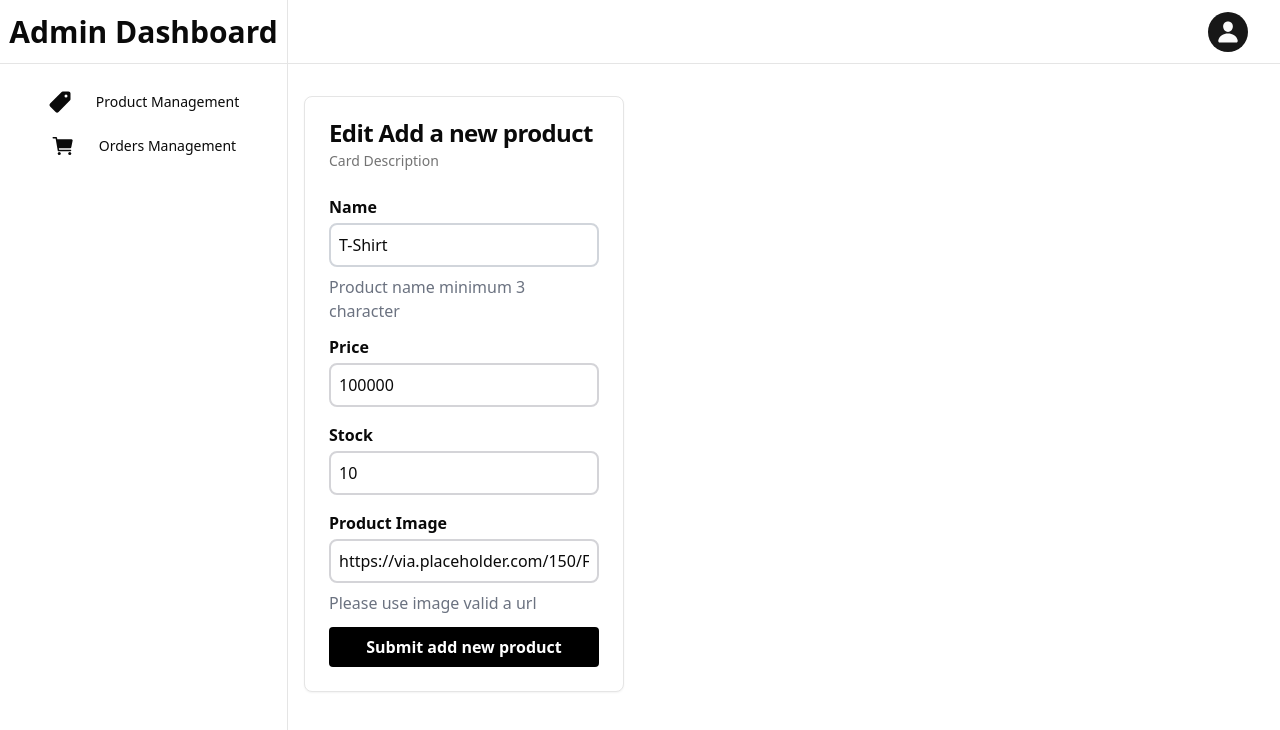
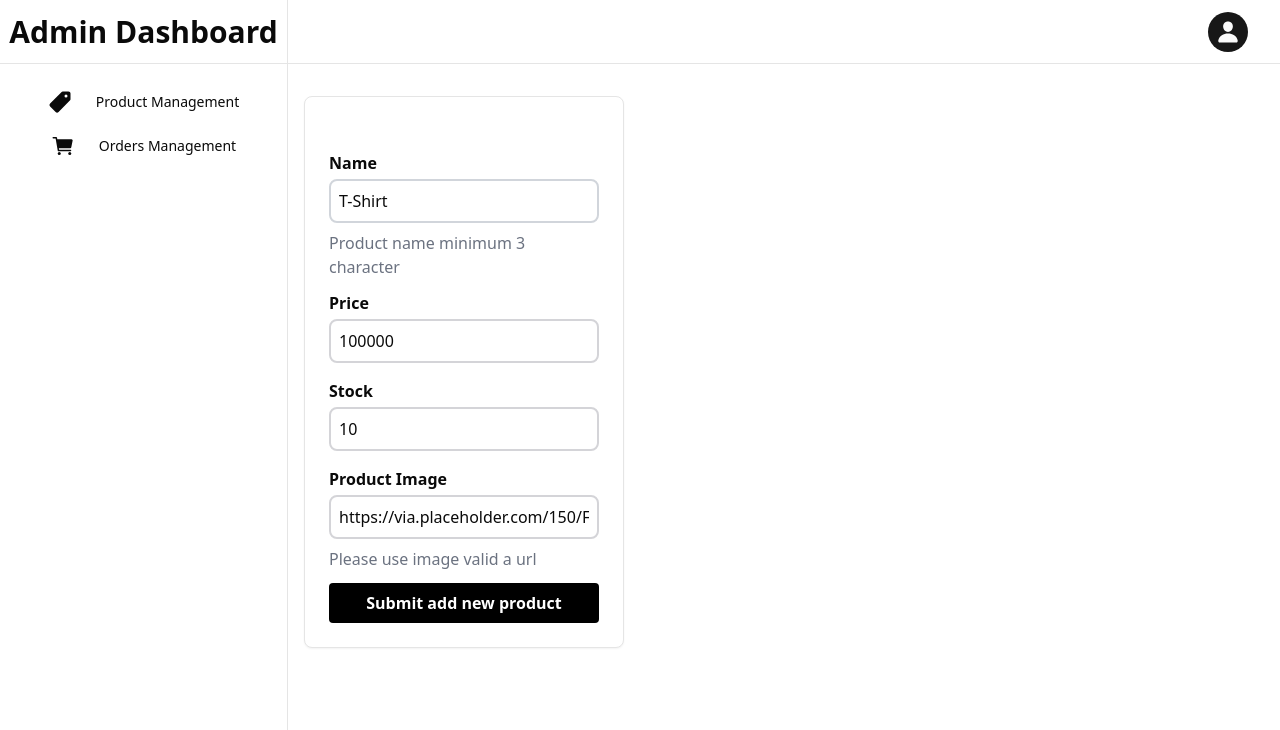
Before and after one commit to arifin2018/fastcampus-theo-frontend, a React (Vite) app: page /admin/edit/products/1 in a window 1280 px wide. Shown: the top 730 px of the page. Built offline with nearby package versions, Linux system fonts and the light colour scheme; data requests are answered from the project's data file.

Commit message:
update create and edit product form

```diff
--- a/db.json
+++ b/db.json
@@ -8,11 +8,11 @@
       "ImageUrl": "https://via.placeholder.com/150/FF0000/FFFFFF?text=T-Shirt"
     },
     {
-      "id": "2",
-      "name": "Hoodie",
-      "price": 200000,
+      "name": "Hoodie2",
+      "price": 10,
       "stock": 8,
-      "ImageUrl": "https://via.placeholder.com/150/00FF00/FFFFFF?text=Hoodie"
+      "ImageUrl": "https://via.placeholder.com/150/00FF00/FFFFFF?text=Hoodie",
+      "id": "2"
     },
     {
       "id": "3",
@@ -141,18 +141,25 @@
       "ImageUrl": "https://via.placeholder.com/150/FFD700/FFFFFF?text=Wallet"
     },
     {
-      "id": "51b5",
-      "name": "arifin",
-      "price": 20000,
-      "stock": 20000,
+      "id": "ecde",
+      "name": "Customers",
+      "price": 1113,
+      "stock": 2,
       "ImageUrl": "http://localhost:5173/admin/create/products"
     },
     {
-      "id": "a980",
-      "name": "arifin23",
-      "price": 20000,
-      "stock": 2000,
-      "ImageUrl": "http://localhost:5173/admin/create/products"
+      "id": "f81a",
+      "name": "seller",
+      "price": 4,
+      "stock": 4,
+      "ImageUrl": "https://via.placeholder.com/150/00FF00/FFFFFF?text=Hoodie"
+    },
+    {
+      "id": "d39b",
+      "name": "arifin2",
+      "price": -2,
+      "stock": 3,
+      "ImageUrl": "https://via.placeholder.com/150/FF0000/FFFFFF?text=T-Shirt"
     }
   ],
   "comments": [
--- a/src/components/forms/ProductForm.jsx
+++ b/src/components/forms/ProductForm.jsx
@@ -2,25 +2,21 @@ import { Card, CardContent, CardDescription, CardHeader, CardTitle } from "../ui
 import { useForm } from "react-hook-form"
 import { zodResolver } from '@hookform/resolvers/zod';
 import * as z from 'zod';
-import { useEffect, useState } from "react";
-import { axiosInstance } from "@/lib/axios";
-import { useNavigate } from "react-router";
+import { useEffect } from "react";
 
 function ProductForm(props) {
-    let navigate = useNavigate();
-    const [loading,setLoading] = useState(false)
-    const [productRaw, setProductRaw] = useState({
-        name: "",
-        product_image: "",
-        stock: 0,
-        price: 0
-    })
     const schema = z.object({
         name: z.string().min(3, { message: "Must be 3 or more characters long" }),
         price: z.number().int({ message: 'Required' }),
         stock: z.number().min(1, { message: 'Required' }),
         product_image: z.string().url({ message: "Invalid url" })
     });
+
+    const {
+        productRaw,
+        onSubmit,
+        loading
+    } = props
 
     const {
         register,
@@ -32,45 +28,6 @@ function ProductForm(props) {
         defaultValues:productRaw,
     });
 
-    const onSubmit = async (data) => {
-        setLoading(true)
-        try {
-            await axiosInstance.post(props.url,{
-                name:data.name,
-                price:data.price,
-                stock:data.stock,
-                ImageUrl:data.product_image
-            })
-        } catch (error) {
-            console.log(error);
-        } finally{
-            setLoading(false)
-            navigate(props.redirectNavigate);
-        }
-    }
-
-    const getDataFirstForUpdate = async () => {
-        try {
-            const {data} = await axiosInstance.get(props.urlGetDataUpdate)
-            // setProductRaw({
-            //     name: data.name,
-            //     product_image: data.ImageUrl,
-            //     stock: data.stock,
-            //     price: data.price
-            // })
-            setProductRaw({
-                ...data,
-                product_image: data.ImageUrl
-            })
-        } catch (error) {
-            console.log(error);
-        }
-    }
-
-    useEffect(() => {
-        getDataFirstForUpdate()
-    },[]);
-
     useEffect(() => {
         reset(productRaw);
     },[productRaw]);
@@ -80,10 +37,11 @@ function ProductForm(props) {
         <div>
             <Card className="w-1/3">
                 <CardHeader>
-                    <CardTitle>{props.cardTitle}</CardTitle>
-                    <CardDescription>{props.cardDescription}</CardDescription>
+                    <CardTitle>{productRaw.cardTitle}</CardTitle>
+                    <CardDescription>{productRaw.cardDescription}</CardDescription>
                 </CardHeader>
                 <CardContent>
+                    {/* <form onSubmit={handleSubmit(props.onSubmit)} className="gap-3 flex"> */}
                     <form onSubmit={handleSubmit(onSubmit)} className="gap-3 flex">
                         <div className="flex flex-col gap-3 w-full">
                             <div className="flex flex-col gap-1">
--- a/src/pages/admin/CreateProductPage.jsx
+++ b/src/pages/admin/CreateProductPage.jsx
@@ -1,13 +1,41 @@
 import ProductForm from "@/components/forms/ProductForm"
 import AdminLayout from "@/components/layouts/adminLayout"
+import { axiosInstance } from "@/lib/axios"
+import { useState } from "react";
+import { useNavigate } from "react-router";
 
 
 function CreateProductPage(){
 
-// url,redirectNavigate,cardTitle,cardDescription
+    let navigate = useNavigate();
+    const [loading, setLoading] = useState(false)
+    const [productRaw, setProductRaw] = useState({
+        name: "",
+        product_image: "",
+        stock: 0,
+        price: 0
+    })
+
+
+    const onSubmit = async (data) => {
+        // setLoading(true)
+        try {
+            await axiosInstance.post(`/product`,{
+                name:data.name,
+                price:data.price,
+                stock:data.stock,
+                ImageUrl:data.product_image
+            })
+        } catch (error) {
+            console.log(error);
+        } finally{
+            setLoading(false)
+            navigate("/admin/products");
+        }
+    }
     return (
         <AdminLayout>
-            <ProductForm url="/product" redirectNavigate="/admin/products" cardTitle="Add a new product" cardDescription ="Card Description"/>
+            <ProductForm loading={loading} productRaw={productRaw} onSubmit={onSubmit}/>
         </AdminLayout>
     )
 }
--- a/src/pages/admin/EditProductPage.jsx
+++ b/src/pages/admin/EditProductPage.jsx
@@ -1,18 +1,62 @@
 import ProductForm from "@/components/forms/ProductForm"
 import AdminLayout from "@/components/layouts/adminLayout"
-import { useEffect } from "react";
+import { axiosInstance } from "@/lib/axios";
+import { useEffect, useState } from "react";
 import { useParams } from "react-router";
+import { useNavigate } from "react-router";
 
 function EditProductPage(){
     const {productID} = useParams();
 
-    useEffect(()=>{
-        console.log(productID);
-    },[])
+    let navigate = useNavigate();
+    const [loading, setLoading] = useState(false)
+    const [productRaw, setProductRaw] = useState({
+        name: "",
+        product_image: "",
+        stock: 0,
+        price: 0
+    })
+
+    const getDataFirstForUpdate = async () => {
+        try {
+            const {data} = await axiosInstance.get(`product/${productID}`)
+            setProductRaw({
+                ...data,
+                product_image: data.ImageUrl
+            })
+        } catch (error) {
+            console.log(error);
+        }
+    }
+
+    useEffect(() => {
+        getDataFirstForUpdate()
+    },[]);
+
+    useEffect(() => {
+        console.log(productRaw);
+    },[productRaw]);
+
+    const onSubmit = async (data) => {
+        setLoading(true)
+        try {
+            await axiosInstance.put(`/product/${productID}`,{
+                name:data.name,
+                price:data.price,
+                stock:data.stock,
+                ImageUrl:data.product_image
+            })
+        } catch (error) {
+            console.log(error);
+        } finally{
+            setLoading(false)
+            navigate("/admin/products");
+        }
+    }
 
     return (
         <AdminLayout title="Edit Product" description="Add new products">
-            <ProductForm url="/product" redirectNavigate="/admin/products" cardTitle="Edit Add a new product" cardDescription ="Card Description" urlGetDataUpdate={`product/${productID}`}/>
+            <ProductForm loading={loading} productRaw={productRaw} onSubmit={onSubmit}/>
         </AdminLayout>
     )
 }
```
